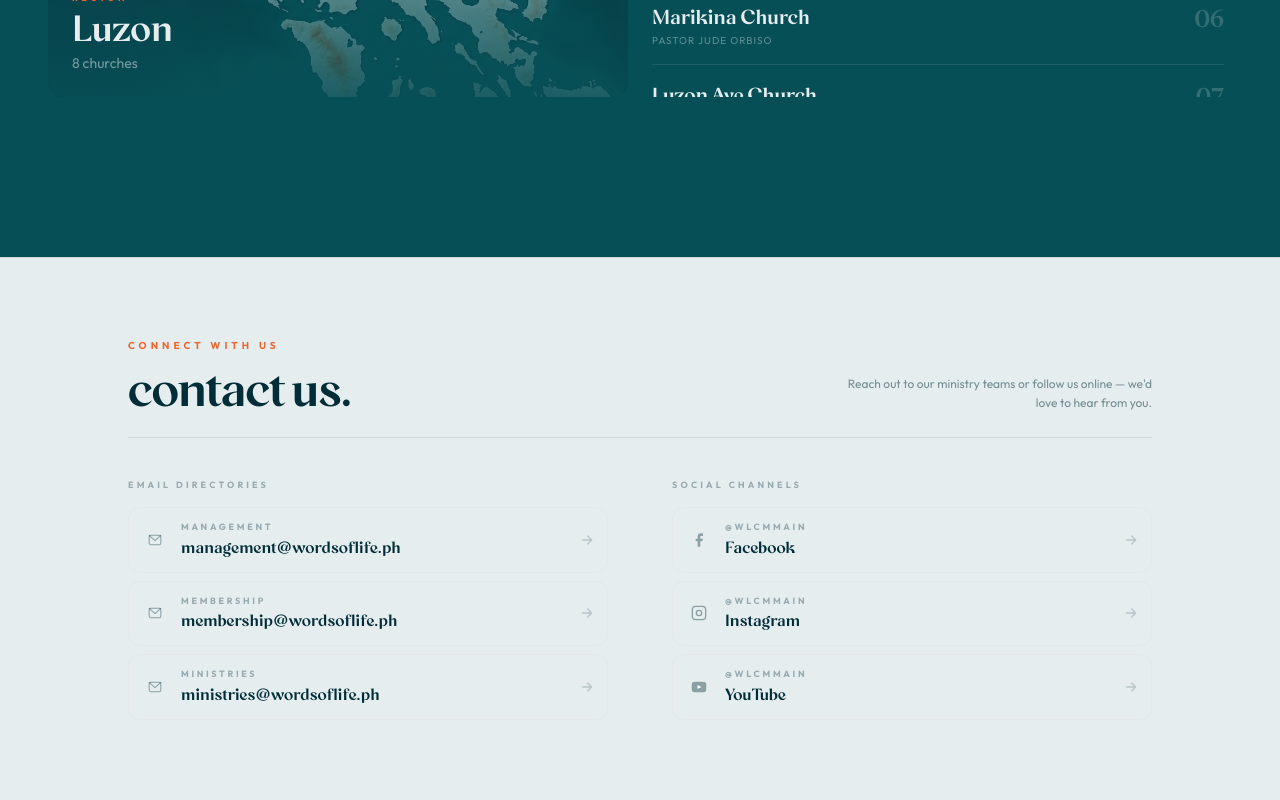
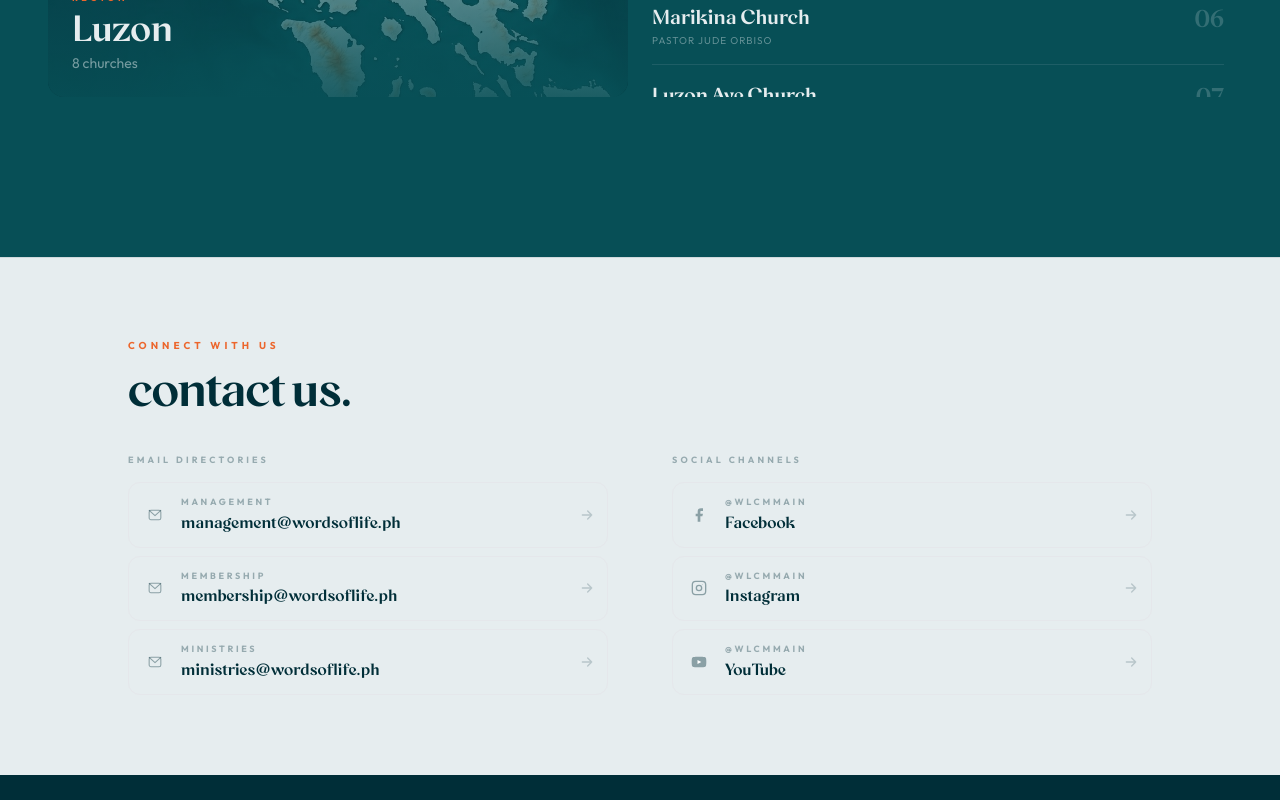
Before and after one commit to Alphaexplora-Church/WLCM-react-ui, a React (Vite) app: page /about in a window 1280 px wide. Shown: the part 3020-3820 px from the top of the page. After the commit the page ends 3795 px from the top, so only its background shows below. Built offline with nearby package versions, Linux system fonts and the light colour scheme.

Commit message:
contact us footer about us page

```diff
--- a/src/pages/AboutUs.tsx
+++ b/src/pages/AboutUs.tsx
@@ -94,24 +94,7 @@ export default function AboutUs() {
               >
                 Contact us.
               </motion.h2>
-              <motion.p
-                initial={{ opacity: 0 }}
-                whileInView={{ opacity: 1 }}
-                viewport={{ once: true }}
-                transition={{ delay: 0.2 }}
-                className="font-sans text-xs text-midnight-teal/50 max-w-xs leading-relaxed md:text-right"
-              >
-                Reach out to our ministry teams or follow us online — we'd love to hear from you.
-              </motion.p>
             </div>
-            <motion.div
-              initial={{ scaleX: 0 }}
-              whileInView={{ scaleX: 1 }}
-              viewport={{ once: true }}
-              transition={{ delay: 0.25, duration: 0.8, ease: [0.77, 0, 0.175, 1] }}
-              style={{ originX: 0 }}
-              className="mt-6 h-px bg-midnight-teal/10"
-            />
           </div>
 
           {/* Grid */}
```
